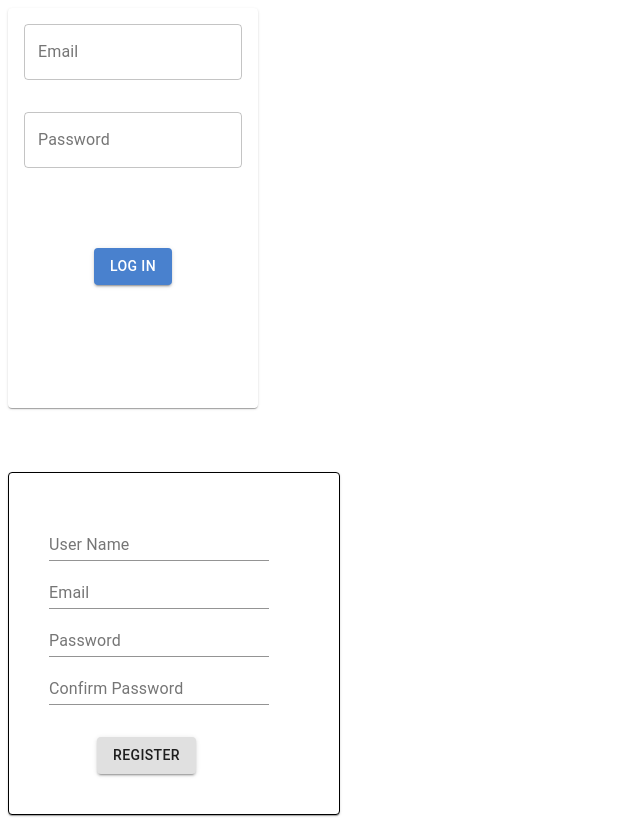
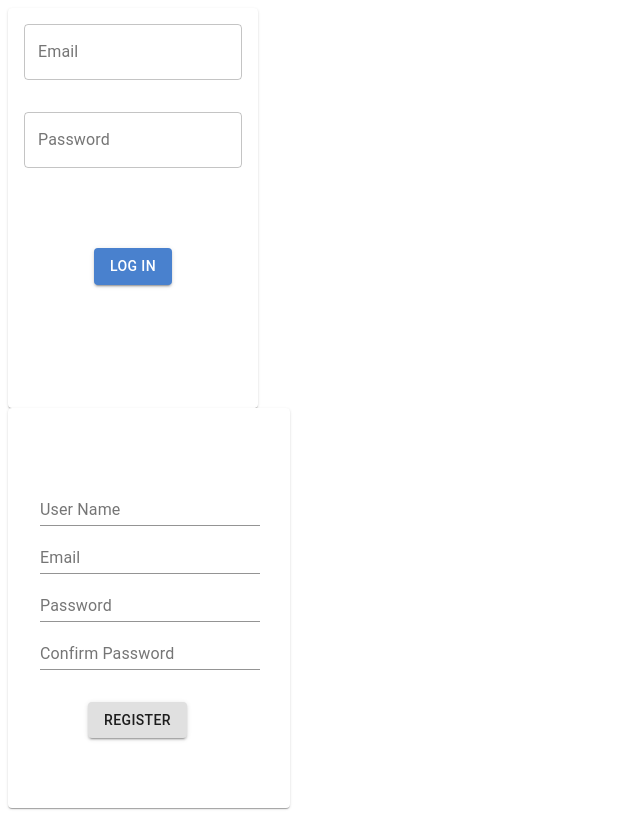
Before and after one commit to build-deforestation-application/FE_Deforestation-Dashboard, a React (Create React App) app in the folder client/: page /signup in a window 1280 px wide. Shown: the top 818 px of the page, without its empty margins (0-640 px from the left). Built offline with nearby package versions, Linux system fonts and the light colour scheme.

Commit message:
Converted from Paper to Card to match Login Form styles

```diff
--- a/client/src/components/forms/signup/SignupForm.js
+++ b/client/src/components/forms/signup/SignupForm.js
@@ -3,35 +3,37 @@ import React, { useState, useEffect } from 'react';
 import { makeStyles } from '@material-ui/core/styles';
 import TextField from '@material-ui/core/TextField';
 import Button from '@material-ui/core/Button';
-// import Card from '@material-ui/core/Card';
-import Paper from '@material-ui/core/Paper';
+import Card from '@material-ui/core/Card';
 
 import axiosWithAuth from '../../../utils/axios';
 
 const useStyles = makeStyles(theme => ({
 
-  root: { // Doesn't seem to be active
+  signupCard: {
+    display: 'flex',
+    flexDirection: 'column',
+    justifyContent: 'space-around',
+    aligItems: 'center',
+    height: '400px',
+    width: '250px',
+    paddingLeft: '2rem',
+  },
+
+  formControl: {
+    margin: theme.spacing(2),
+  },
+
+  root: {
     maxWidth: '250px',
     marginTop: theme.spacing(8),
     padding: theme.spacing(3,2),
     display: 'flex',
     flexDirection: 'column',
-    justifyContent: 'center',
-    alignItems: 'center',
+    justifyContent: 'space-around',
+    alignItems: 'flex-end',
     padding: `${theme.spacing(5)}px ${theme.spacing(5)}px ${theme.spacing(5)}px`,
     border: '1px solid black',
     MuiFormControl: {
-      margin: theme.spacing(1),
-    },
-  },
-  container: {
-    // margin: 'theme-spacing',
-    maxWidth: '250px',
-    padding: `${theme.spacing(5)}px ${theme.spacing(5)}px ${theme.spacing(5)}px`,
-    flexDirection: 'row',
-    flexWrap: 'wrap',
-    justifyContents: 'center',
-    formControl: {
       margin: theme.spacing(1),
     },
   },
@@ -43,8 +45,7 @@ const useStyles = makeStyles(theme => ({
   formControl: {
     margin: theme.spacing(1),
   },
-
-  submitButton: {
+  submitButton: {   // TODO: MAKE ME GREEN!
     marginTop: '2rem',
     marginLeft: '3rem',
     display: 'flex',
@@ -67,7 +68,7 @@ const SignUpForm = () => {
 
   const handleSubmit = event => {
     event.preventDefault();
-    alert("Submitting the form!"); // REMOVE ME!
+    alert("Submitting the form!"); // TODO: REMOVE ME!
     axiosWithAuth()
       .post('/auth/register', {
         userName: values.userName,
@@ -83,7 +84,7 @@ const SignUpForm = () => {
   };
 
   return (
-    <Paper className={classes.root}>
+    <Card className={classes.signupCard}>
       <form onSubmit={handleSubmit}>
 
         <TextField
@@ -141,7 +142,7 @@ const SignUpForm = () => {
           className={classes.submitButton}
           >Register</Button>
       </form>
-    </Paper>
+    </Card>
   );
 };
 
```
